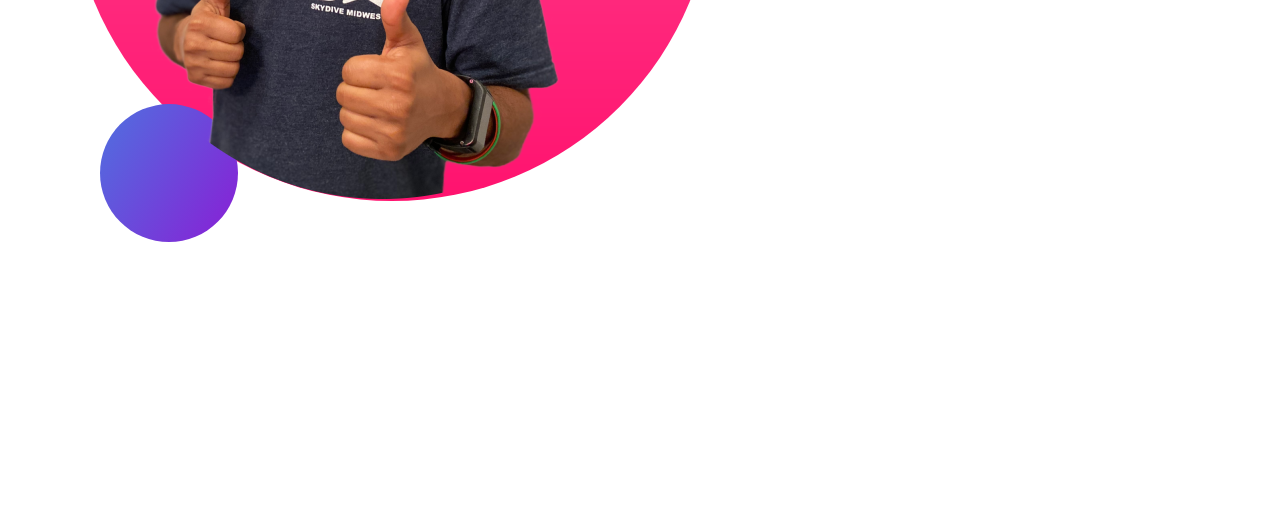
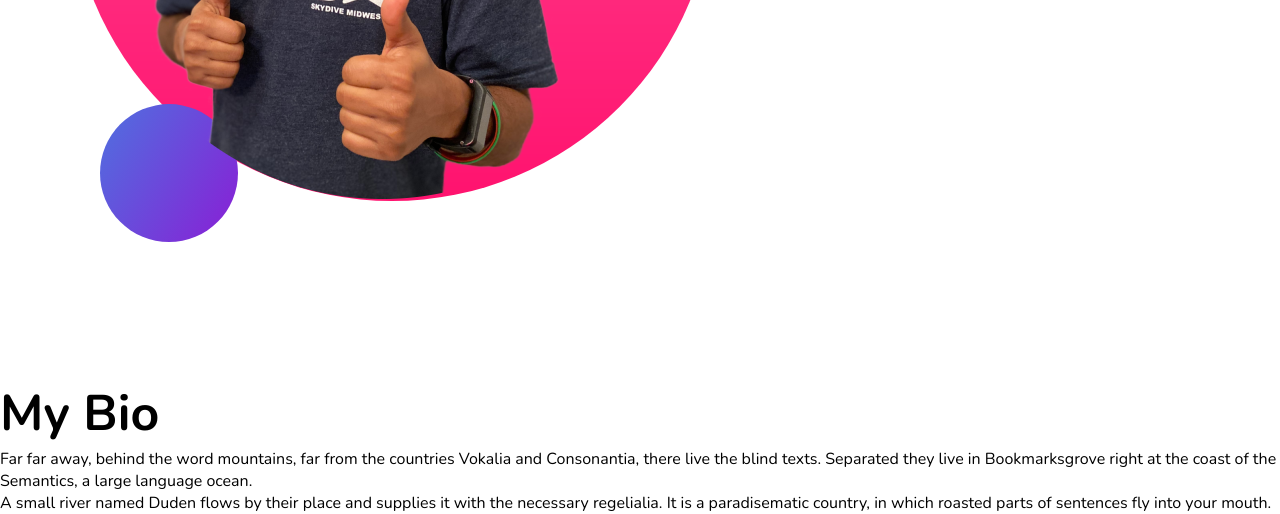
Before and after one commit to Adnan0061/portfolio-with-html-css, a plain HTML site: page index.html in a window 1280 px wide. Shown: the part 443-957 px from the top of the page. Before the commit the page ends 800 px from the top, so only its background shows below. Drawn offline with nearby package versions, Linux system fonts and the light colour scheme.

Commit message:
about section

```diff
--- a/index.html
+++ b/index.html
@@ -21,12 +21,14 @@
 
     <section id="about">
         <div>
-
+            <img src="" alt="">
         </div>
 
         <div>
-            <h1></h1>
-            <p></p>
+            <h1>My Bio</h1>
+            <p>Far far away, behind the word mountains, far from the countries Vokalia and Consonantia, there live the blind texts. Separated they live in Bookmarksgrove right at the coast of the Semantics, a large language ocean.</p>
+
+            <p>A small river named Duden flows by their place and supplies it with the necessary regelialia. It is a paradisematic country, in which roasted parts of sentences fly into your mouth.</p>
             <div></div>
             <a href=""></a>
             <a href=""></a>
```
